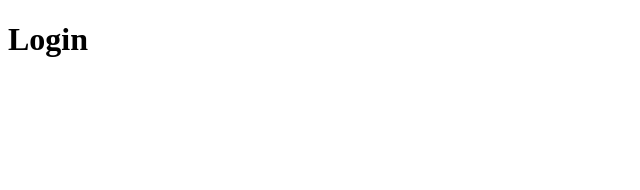
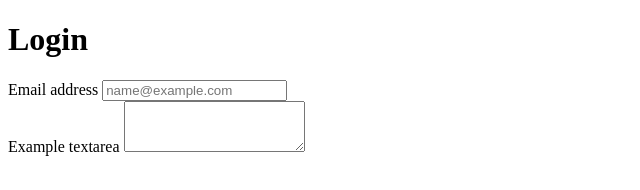
Before and after one commit to TalibMari/PublicTDAP, a plain HTML site: page login.html in a window 1280 px wide. Shown: the whole page, without its empty margins (0-640 px from the left). Drawn offline with Linux system fonts and the light colour scheme.

Commit message:
Updated Login And Validation

```diff
--- a/login.html
+++ b/login.html
@@ -1,11 +1,23 @@
 <!DOCTYPE html>
 <html lang="en">
+
 <head>
     <meta charset="UTF-8">
     <meta name="viewport" content="width=device-width, initial-scale=1.0">
     <title>Document</title>
 </head>
+
 <body>
     <h1>Login </h1>
+
+    <div class="mb-3">
+        <label for="exampleFormControlInput1" class="form-label">Email address</label>
+        <input type="email" class="form-control" id="exampleFormControlInput1" placeholder="name@example.com">
+    </div>
+    <div class="mb-3">
+        <label for="exampleFormControlTextarea1" class="form-label">Example textarea</label>
+        <textarea class="form-control" id="exampleFormControlTextarea1" rows="3"></textarea>
+    </div>
 </body>
+
 </html>
```
Also changed, not shown: validation.html (added, +14 -0 lines).
